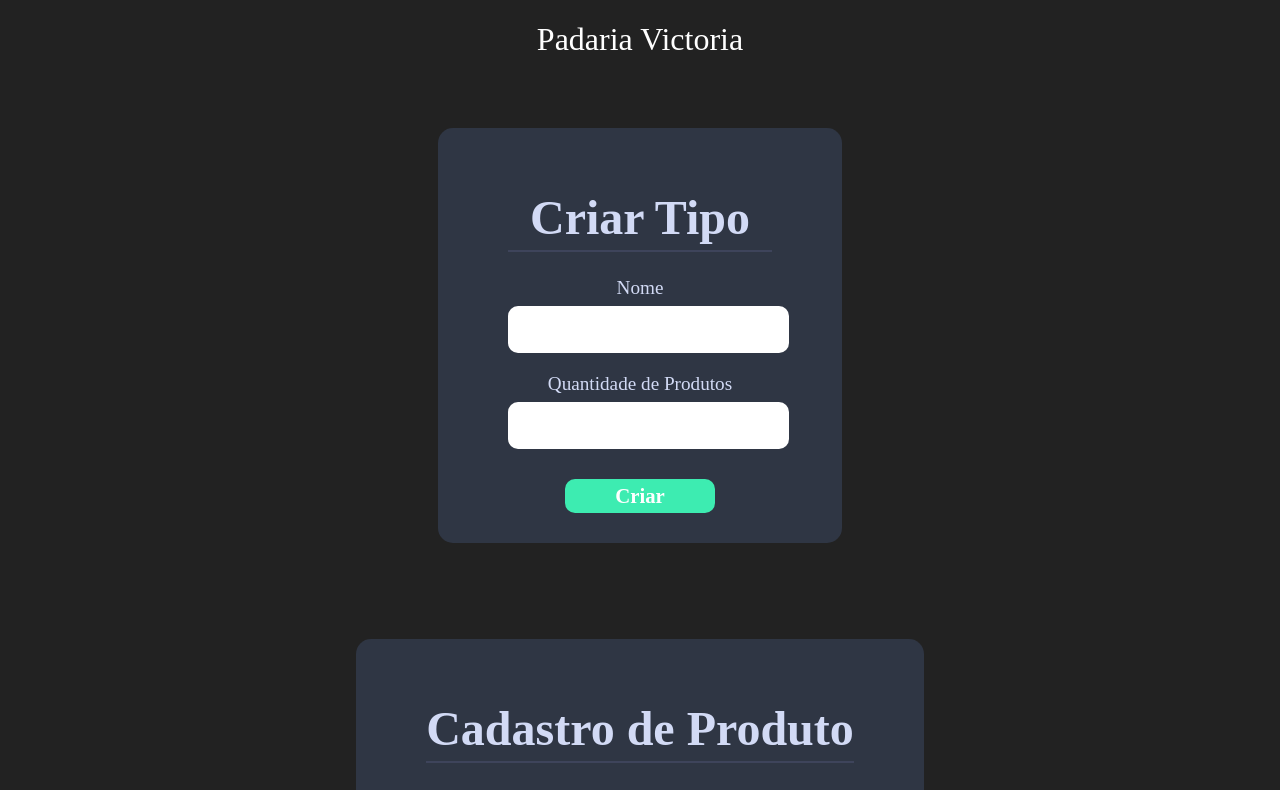
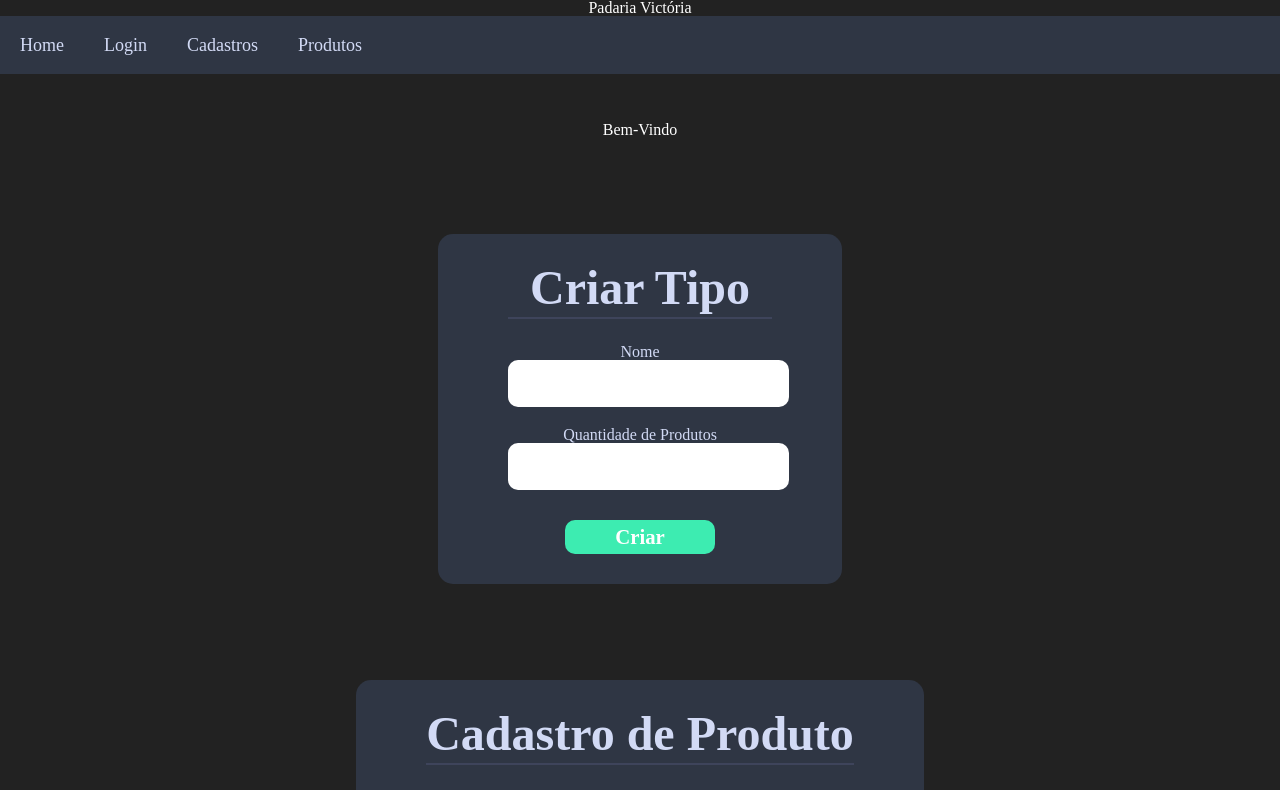
Before and after one commit to Lucas-Mombach/Projeto-React-Grupo4, a React (Create React App) app in the folder ReactProjects/my-app/: page /cadastro in a window 1280 px wide. Shown: the top 790 px of the page. Built offline with nearby package versions, Linux system fonts and the light colour scheme.

Commit message:
Cadastro and Menu style update

```diff
--- a/ReactProjects/my-app/src/App.jsx
+++ b/ReactProjects/my-app/src/App.jsx
@@ -5,14 +5,20 @@
 import NovoTipo from './components/NovoTipo'
 import Cadastro from './components/Cadastro'
 import Tabela from './components/Tabela'
+import Menu from './components/Menu'
+import Home from './components/Home'
 
-export default _ =>
+const App = props => (
+    <div className="App">
+        <h1> Padaria Victória</h1>
+        <BrowserRouter>
+            <Menu />
+            <Home />
+            <NovoTipo/>
+            <Cadastro/>
+            <Tabela/>
+        </BrowserRouter>
+    </div>
+)
 
-    <div className="App">
-        <h1>Padaria Victoria</h1>
-
-        <NovoTipo />
-        <Cadastro />
-        <Tabela />
-
-    </div>
+export default App
--- a/ReactProjects/my-app/src/components/Cadastro.css
+++ b/ReactProjects/my-app/src/components/Cadastro.css
@@ -1,8 +1,50 @@
+html, body, div, span, applet, object, iframe,
+h1, h2, h3, h4, h5, h6, p, blockquote, pre,
+a, abbr, acronym, address, big, cite, code,
+del, dfn, em, img, ins, kbd, q, s, samp,
+small, strike, strong, sub, sup, tt, var,
+b, u, i, center,
+dl, dt, dd, ol, ul, li,
+fieldset, form, label, legend,
+table, caption, tbody, tfoot, thead, tr, th, td,
+article, aside, canvas, details, embed,
+figure, figcaption, footer, header, hgroup,
+menu, nav, output, ruby, section, summary,
+time, mark, audio, video {
+	margin: 0;
+	padding: 0;
+	border: 0;
+	font-size: 100%;
+	font: inherit;
+	vertical-align: baseline;
+}
+/* HTML5 display-role reset for older browsers */
+article, aside, details, figcaption, figure,
+footer, header, hgroup, menu, nav, section {
+	display: block;
+}
+body {
+	line-height: 1;
+}
+ol, ul {
+	list-style: none;
+}
+blockquote, q {
+	quotes: none;
+}
+blockquote:before, blockquote:after,
+q:before, q:after {
+	content: '';
+	content: none;
+}
+table {
+	border-collapse: collapse;
+	border-spacing: 0;
+}
+
 main {
     display: flex;
     justify-content: center;
-
-
     padding: 3rem 0;
 }
 
@@ -88,5 +130,4 @@
     border-radius: 10px;
 
     cursor: pointer;
-
 }
--- a/ReactProjects/my-app/src/components/Home.jsx
+++ b/ReactProjects/my-app/src/components/Home.jsx
@@ -8,7 +8,7 @@
     return (
         <div>
             <main>
-              <h1> Welcome </h1>
+              <h1> Bem-Vindo</h1>
             </main>
         </div>
     );
--- /dev/null
+++ b/ReactProjects/my-app/src/components/Menu.css
@@ -0,0 +1,74 @@
+html, body, div, span, applet, object, iframe,
+h1, h2, h3, h4, h5, h6, p, blockquote, pre,
+a, abbr, acronym, address, big, cite, code,
+del, dfn, em, img, ins, kbd, q, s, samp,
+small, strike, strong, sub, sup, tt, var,
+b, u, i, center,
+dl, dt, dd, ol, ul, li,
+fieldset, form, label, legend,
+table, caption, tbody, tfoot, thead, tr, th, td,
+article, aside, canvas, details, embed,
+figure, figcaption, footer, header, hgroup,
+menu, nav, output, ruby, section, summary,
+time, mark, audio, video {
+	margin: 0;
+	padding: 0;
+	border: 0;
+	font-size: 100%;
+	font: inherit;
+	vertical-align: baseline;
+}
+/* HTML5 display-role reset for older browsers */
+article, aside, details, figcaption, figure,
+footer, header, hgroup, menu, nav, section {
+	display: block;
+}
+body {
+	line-height: 1;
+}
+ol, ul {
+	list-style: none;
+}
+blockquote, q {
+	quotes: none;
+}
+blockquote:before, blockquote:after,
+q:before, q:after {
+	content: '';
+	content: none;
+}
+table {
+	border-collapse: collapse;
+	border-spacing: 0;
+}
+
+.Menu{
+  display: flex;
+  flex-basis: 350px;
+  background-color: #2F3644;
+
+}
+.Menu nav{
+  flex: 1;
+
+}
+.Menu ul {
+  list-style: none;
+  display: flex;
+  flex-direction: row;
+
+}
+.Menu li{
+  display: flex;
+  flex-direction: row;
+}
+.Menu li a {
+  padding: 10px;
+  margin: 10px;
+  text-decoration: none;
+  color: #D2DAF5;
+  font-size: large;
+}
+.Menu li a:hover {
+  color: #3DECB1;
+}
--- a/ReactProjects/my-app/src/components/Menu.jsx
+++ b/ReactProjects/my-app/src/components/Menu.jsx
@@ -1,16 +1,20 @@
-import './Cadastro.css'
+import './Menu.css'
 import React from 'react';
+import {Link} from 'react-router-dom'
 
 export default props => {
 
     return (
-        <aside>
+        <div className='Menu'>
+          <nav>
             <ul>
               <li><a href='/'>Home</a></li>
               <li><a href='/'>Login</a></li>
               <li><a href='/'>Cadastros</a></li>
               <li><a href='/'>Produtos</a></li>
             </ul>
-        </aside>
+          </nav>
+
+        </div>
     );
 }
```
Lines whose indentation alone changed are shown as unchanged.
